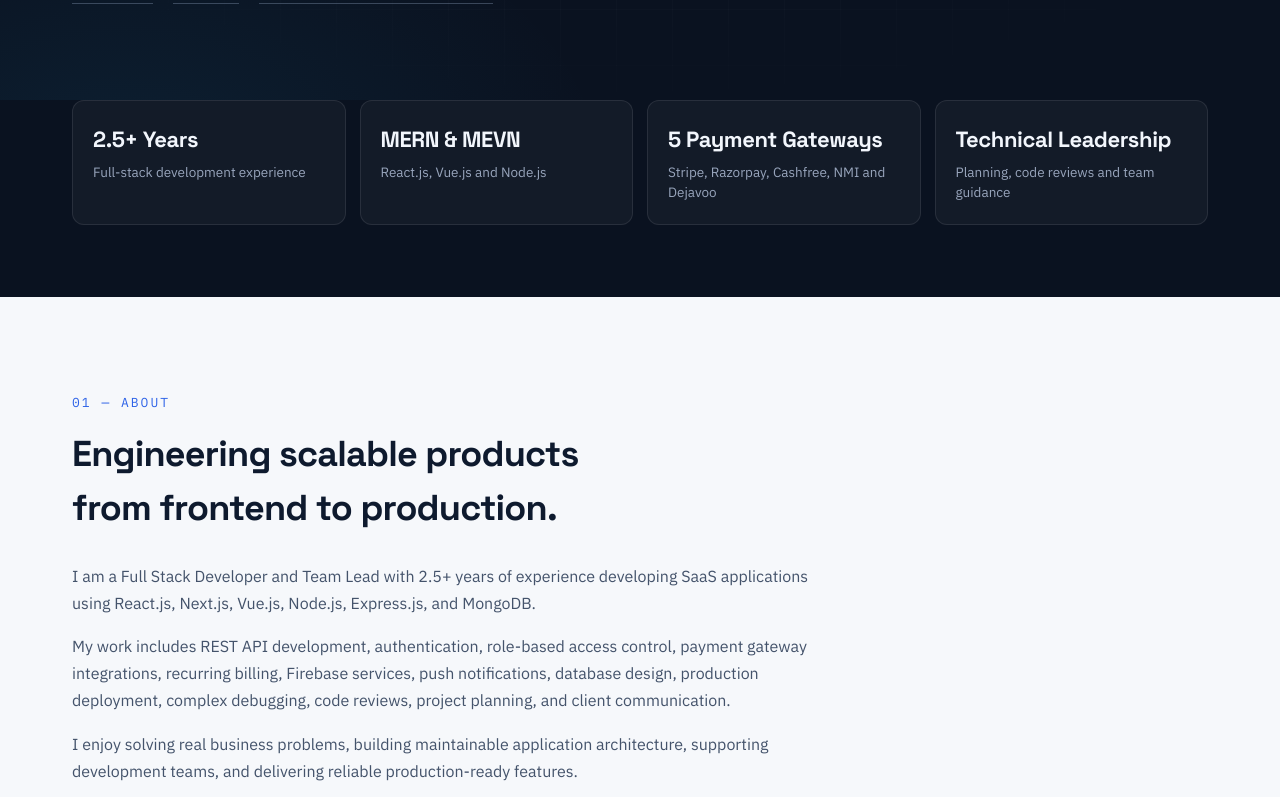
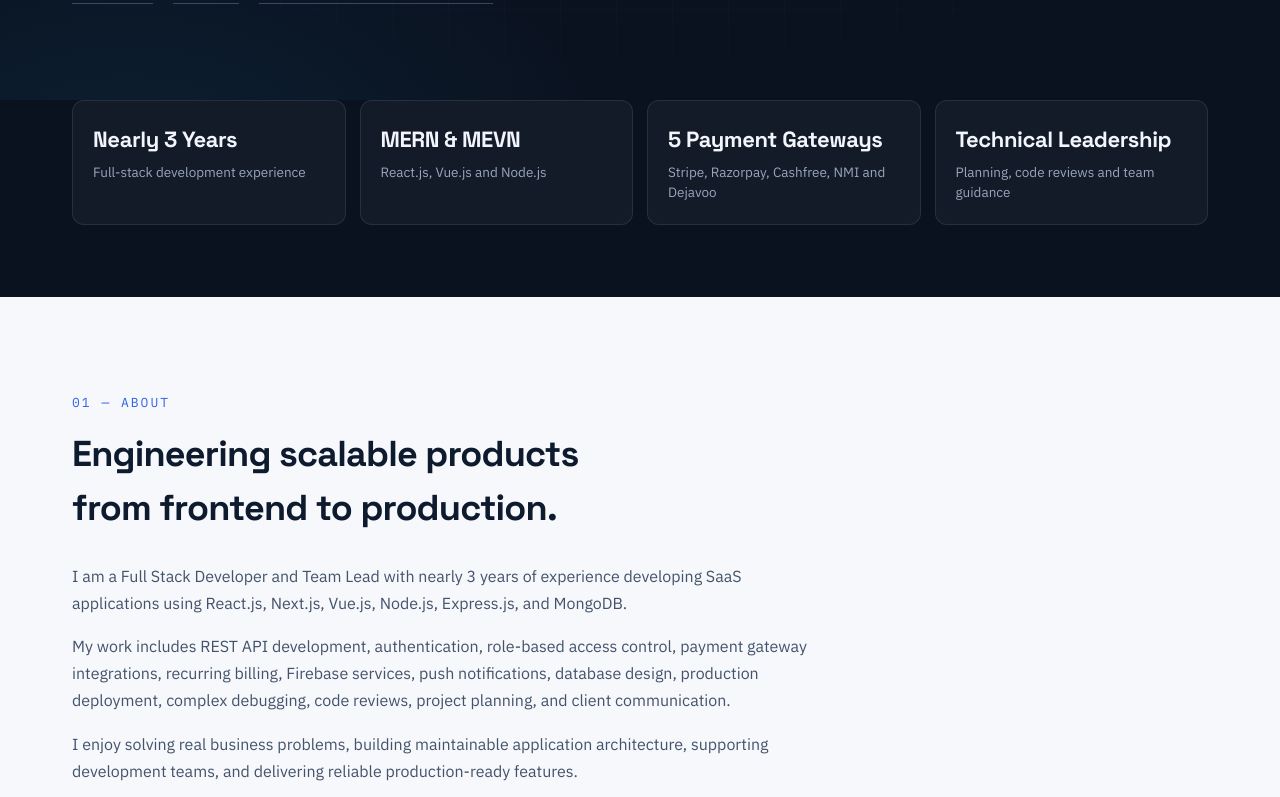
Before and after one commit to yashjadeja132/portfolio, a React (Vite) app in the folder client/: page / in a window 1280 px wide. Shown: the part 623-1420 px from the top of the page. Built offline with nearby package versions, Linux system fonts and the light colour scheme; no server answers.

Commit message:
update resume and details

```diff
--- a/client/src/data/portfolio.ts
+++ b/client/src/data/portfolio.ts
@@ -133,7 +133,7 @@ export const navItems: NavItem[] = [
 /* -------------------------------------------------------------- Snapshot */
 
 export const snapshot: SnapshotStat[] = [
-  { value: "2.5+ Years", label: "Full-stack development experience" },
+  { value: "Nearly 3 Years", label: "Full-stack development experience" },
   { value: "MERN & MEVN", label: "React.js, Vue.js and Node.js" },
   {
     value: "5 Payment Gateways",
@@ -148,7 +148,7 @@ export const snapshot: SnapshotStat[] = [
 /* ----------------------------------------------------------------- About */
 
 export const aboutParagraphs: string[] = [
-  "I am a Full Stack Developer and Team Lead with 2.5+ years of experience developing SaaS applications using React.js, Next.js, Vue.js, Node.js, Express.js, and MongoDB.",
+  "I am a Full Stack Developer and Team Lead with nearly 3 years of experience developing SaaS applications using React.js, Next.js, Vue.js, Node.js, Express.js, and MongoDB.",
   "My work includes REST API development, authentication, role-based access control, payment gateway integrations, recurring billing, Firebase services, push notifications, database design, production deployment, complex debugging, code reviews, project planning, and client communication.",
   "I enjoy solving real business problems, building maintainable application architecture, supporting development teams, and delivering reliable production-ready features.",
 ];
@@ -207,7 +207,7 @@ export const skillGroups: SkillGroup[] = [
     ],
   },
   { name: "Databases", items: ["MongoDB", "MySQL"] },
-  { name: "Familiar With", items: ["PostgreSQL", "Redis", "Nginx"] },
+  { name: "Familiar With", items: ["PostgreSQL", "Redis"] },
   {
     name: "Payment Gateways",
     items: ["Stripe", "Razorpay", "Cashfree", "NMI", "Dejavoo"],
@@ -222,6 +222,7 @@ export const skillGroups: SkillGroup[] = [
       "VS Code",
       "Firebase Console",
       "Google Play Console",
+      "Nginx",
       "Production Deployment",
     ],
   },
@@ -234,17 +235,16 @@ export const experience: ExperienceRole[] = [
     title: "Full Stack Developer & Team Lead",
     company: "Sparrow Softtech",
     location: "Bhavnagar, India",
-    period: "Jan 2024 – Present",
-    current: true,
+    period: "Jan 2024 – Aug 2026",
     points: [
-      "Develop and maintain full-stack SaaS applications across MERN and MEVN environments.",
-      "Design and maintain REST APIs with authentication, authorization, and role-based access control.",
-      "Integrate Stripe, Razorpay, Cashfree, NMI, and Dejavoo payment gateways.",
-      "Build reusable and responsive frontend components.",
-      "Lead developers through planning, task allocation, technical guidance, code reviews, and debugging.",
-      "Manage production builds, deployments, releases, and production issue resolution.",
-      "Implement Firebase services and push notifications.",
-      "Communicate directly with clients to analyse requirements and deliver production-ready solutions.",
+      "Developed and maintained full-stack SaaS applications across MERN and MEVN environments.",
+      "Designed and maintained REST APIs with authentication, authorization, and role-based access control.",
+      "Integrated Stripe, Razorpay, Cashfree, NMI, and Dejavoo payment gateways, including recurring-payment and automated-billing workflows.",
+      "Built reusable and responsive frontend components.",
+      "Led developers through planning, task allocation, technical guidance, code reviews, and debugging.",
+      "Managed production builds, deployments, releases, and production issue resolution.",
+      "Implemented Firebase services and push notifications.",
+      "Communicated directly with clients to analyse requirements and deliver production-ready solutions.",
     ],
   },
   {
@@ -269,7 +269,7 @@ export const projects: Project[] = [
     num: "01",
     name: "Gym Management System",
     company: "Sparrow Softtech",
-    timeline: "Jan 2025 – Present",
+    timeline: "Jan 2025 – Aug 2026",
     role: "Full Stack Developer & Team Lead",
     stack: ["Vue.js", "Node.js", "Express.js", "MongoDB", "Pinia", "NMI", "MEVN"],
     description:
@@ -304,7 +304,7 @@ export const projects: Project[] = [
     architecture:
       "Vue.js single-page application with Pinia state management, backed by a Node.js/Express REST API with role-based middleware, MongoDB for data, and NMI for recurring payment processing.",
     result:
-      "The platform is in active development and production use. Leading it end to end strengthened my ability to translate client requirements into a technical plan and deliver a multi-role SaaS product with a team.",
+      "The platform reached production use across all six roles. Leading it end to end strengthened my ability to translate client requirements into a technical plan and deliver a multi-role SaaS product with a team.",
   },
   {
     id: "ems",
@@ -483,7 +483,7 @@ export const education: EducationEntry[] = [
   },
   {
     title: "Higher Secondary Certificate, Science — A Group",
-    detail: "Percentage as per resume",
+    detail: "Percentage: 79%",
     period: "May 2019 – May 2021",
   },
   {
```
Also changed, not shown: 1 other file (tests, documents, lock files or other folders).
